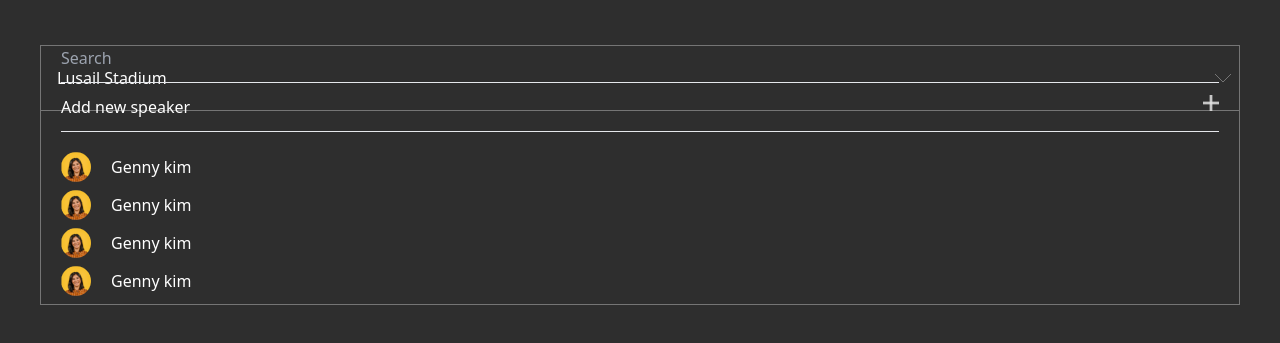
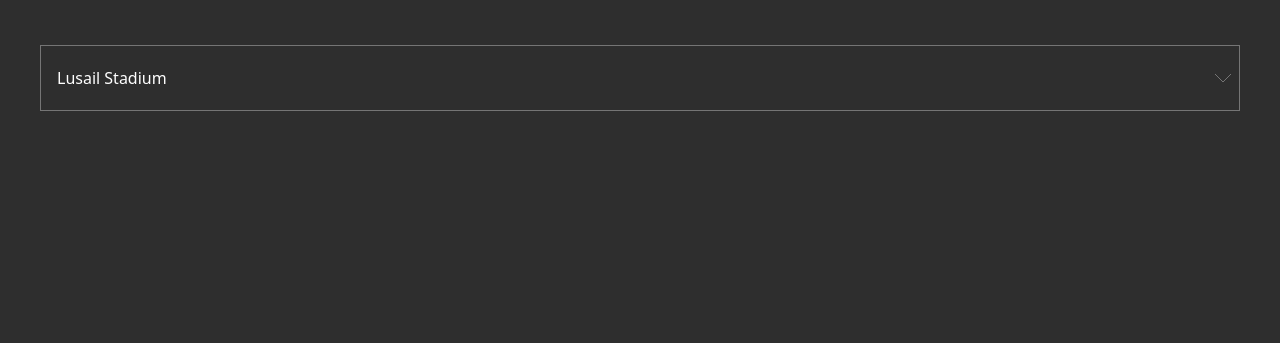
Before and after one commit to kareemegy/demo_blik, a React (Vite) app: page / in a window 1280 px wide. Shown: the part 761-1104 px from the top of the page. Built offline with nearby package versions, Linux system fonts and the light colour scheme.

Commit message:
refactor code and add filter and select

```diff
--- a/src/components/MultiselectInput/MultiselectInput.tsx
+++ b/src/components/MultiselectInput/MultiselectInput.tsx
@@ -1,108 +1,201 @@
-import React, { useState } from "react";
+import { useState } from "react";
 import Arrowicon from "../../assets/arrowDownIcon.svg";
 import AddIcon from "../../assets/add.png";
-import Avatar from "../../assets/avatar.png";
-import Divider from "../Divider/Divider";
+
 interface Item {
   id: number;
   name: string;
+  imageUrl: string;
 }
+// type SelectHandler = (item: Item | null) => void;
 
+interface MultiselectProps {
+  items: Item[];
+  selectedItems: Item[];
+  onSelectedItemsChange: (items: Item[]) => void;
+}
+interface Item {
+  id: number;
+  name: string;
+  imageUrl: string;
+}
 const MultiselectInput = () => {
   const [items, setItems] = useState<Item[]>([
-    { id: 1, name: "Item 1" },
-    { id: 2, name: "Item 2" },
-    { id: 3, name: "Item 2" },
-    { id: 4, name: "Item 2" },
-    { id: 5, name: "Item 2" },
-    { id: 6, name: "Item 2" },
-    { id: 7, name: "Item 2" },
-    { id: 8, name: "Item 2" },
-    { id: 9, name: "Item 2" },
-    { id: 10, name: "Item 2" },
+    {
+      id: 1,
+      name: "Alice Brown",
+      imageUrl:
+        "https://ui-avatars.com/api/?name=Alice+Brown&size=48&rounded=true",
+    },
+    {
+      id: 2,
+      name: "Bob Anderson",
+      imageUrl:
+        "https://ui-avatars.com/api/?name=Bob+Anderson&size=48&rounded=true",
+    },
+    {
+      id: 3,
+      name: "Charlie Carter",
+      imageUrl:
+        "https://ui-avatars.com/api/?name=Charlie+Carter&size=48&rounded=true",
+    },
+    {
+      id: 4,
+      name: "David Davis",
+      imageUrl:
+        "https://ui-avatars.com/api/?name=David+Davis&size=48&rounded=true",
+    },
+    {
+      id: 5,
+      name: "Eva Edwards",
+      imageUrl:
+        "https://ui-avatars.com/api/?name=Eva+Edwards&size=48&rounded=true",
+    },
+    {
+      id: 6,
+      name: "Frank Ford",
+      imageUrl:
+        "https://ui-avatars.com/api/?name=Frank+Ford&size=48&rounded=true",
+    },
+    {
+      id: 7,
+      name: "Grace Garcia",
+      imageUrl:
+        "https://ui-avatars.com/api/?name=Grace+Garcia&size=48&rounded=true",
+    },
+    {
+      id: 8,
+      name: "Henry Hernandez",
+      imageUrl:
+        "https://ui-avatars.com/api/?name=Henry+Hernandez&size=48&rounded=true",
+    },
+    {
+      id: 9,
+      name: "Ivy Johnson",
+      imageUrl:
+        "https://ui-avatars.com/api/?name=Ivy+Johnson&size=48&rounded=true",
+    },
+    {
+      id: 10,
+      name: "Jack Kim",
+      imageUrl:
+        "https://ui-avatars.com/api/?name=Jack+Kim&size=48&rounded=true",
+    },
   ]);
+  const [selectedItems, setSelectedItems] = useState<Item[]>([]);
+  const [isVisible, setIsVisible] = useState(false);
+  const [searchText, setSearchText] = useState("");
 
-  // img,name,title
-  const [selected, setSelected] = useState<Item[]>([]);
+  const handleSearch = (event: React.ChangeEvent<HTMLInputElement>) => {
+    setSearchText(event.target.value);
+  };
+
+  const toggleVisibility = () => {
+    setIsVisible(!isVisible);
+  };
+
+  const handleSelect = (item: Item) => {
+    setSelectedItems([...selectedItems, item]);
+    setIsVisible(false);
+  };
 
   return (
     <div className="relative mt-10">
-      <div className= "  w-full appearance-none bg-transparent border border-gray-400 py-5 px-4 pr-8 z-1">
-        <p className="text-white">Lusail Stadium</p>
-      </div>
-      <div className=" pointer-events-none absolute inset-y-0 right-0 flex items-center px-2 text-white z-1">
-        <img src={Arrowicon} alt="arrow icon" />
-      </div>
-      <div className=" absolute top-0 left-0 w-full z-10 px-5 text-white border border-gray-400">
+      {!isVisible && <DropDown onToggleVisibility={toggleVisibility} />}
+      {isVisible && (
+        <div className="absolute top-0 left-0 w-full  px-5 text-white border border-gray-400">
           <input
-          className="bg-transparent outline-none placeholder:text-"
+            className="bg-transparent outline-none placeholder:text-white"
             type="text"
             name="search"
             id="search"
             placeholder="Search"
+            value={searchText}
+            onChange={handleSearch}
           />
-        <hr className="my-3"  />
+          <hr className="my-3" />
           <div className="flex flex-col justify-between">
             <div className="flex justify-between">
               <p>Add new speaker</p>
               <img className="w-4 h-4" src={AddIcon} alt="add icon" />
             </div>
 
-          <hr className="my-3"  />
-          <ul className="max-h-40 overflow-y-auto">
-            <li className="flex items-center my-2 cursor-pointer">
-              <img className="pr-5" src={Avatar} alt="Avatar image" />
-              <p>Genny kim</p>
-            </li>
-            <li className="flex items-center my-2 cursor-pointer">
-              <img className="pr-5" src={Avatar} alt="Avatar image" />
-              <p>Genny kim</p>
-            </li>
-            <li className="flex items-center my-2 cursor-pointer">
-              <img className="pr-5" src={Avatar} alt="Avatar image" />
-              <p>Genny kim</p>
-            </li>
-            <li className="flex items-center my-2 cursor-pointer">
-              <img className="pr-5" src={Avatar} alt="Avatar image" />
-              <p>Genny kim</p>
-            </li>
-            <li className="flex items-center my-2 cursor-pointer">
-              <img className="pr-5" src={Avatar} alt="Avatar image" />
-              <p>Genny kim</p>
-            </li>
-            <li className="flex items-center my-2 cursor-pointer">
-              <img className="pr-5" src={Avatar} alt="Avatar image" />
-              <p>Genny kim</p>
-            </li>
-            <li className="flex items-center my-2 cursor-pointer">
-              <img className="pr-5" src={Avatar} alt="Avatar image" />
-              <p>Genny kim</p>
-            </li>
-            <li className="flex items-center my-2 cursor-pointer">
-              <img className="pr-5" src={Avatar} alt="Avatar image" />
-              <p>Genny kim</p>
-            </li>
-            <li className="flex items-center my-2 cursor-pointer">
-              <img className="pr-5" src={Avatar} alt="Avatar image" />
-              <p>Genny kim</p>
-            </li>
-            <li className="flex items-center my-2 cursor-pointer">
-              <img className="pr-5" src={Avatar} alt="Avatar image" />
-              <p>Genny kim</p>
-            </li>
-            <li className="flex items-center my-2 cursor-pointer">
-              <img className="pr-5" src={Avatar} alt="Avatar image" />
-              <p>Genny kim</p>
-            </li>
-            <li className="flex items-center my-2 cursor-pointer">
-              <img className="pr-5" src={Avatar} alt="Avatar image" />
-              <p>Genny kim</p>
-            </li>
-          </ul>
+            <hr className="my-3" />
+            <FilterItems
+              list={items}
+              onItemClick={handleSelect}
+              searchTerm={searchText}
+            />
           </div>
+        </div>
+      )}
+      <SelectedItems selectedItems={selectedItems} />
+    </div>
+  );
+};
+
+export default MultiselectInput;
+interface DropDownProps {
+  onToggleVisibility: () => void;
+}
+const DropDown = ({ onToggleVisibility }: DropDownProps) => {
+  return (
+    <div>
+      <div
+        onClick={onToggleVisibility}
+        className="w-full appearance-none bg-transparent border border-gray-400 py-5 px-4 pr-8 "
+      >
+        <p className="text-white">Lusail Stadium</p>
+      </div>
+
+      <div className="absolute pointer-events-none  inset-y-0 right-0 flex items-center px-2 text-white ">
+        <img src={Arrowicon} alt="arrow icon" />
       </div>
     </div>
   );
 };
 
-export default MultiselectInput;
+interface FilterItemsProps {
+  list: Item[];
+  onItemClick: (item: Item) => void;
+  searchTerm: string;
+}
+const FilterItems = ({ list, onItemClick, searchTerm }: FilterItemsProps) => {
+  const filteredItems = list.filter((item) =>
+    item.name.toLowerCase().includes(searchTerm.toLowerCase())
+  );
+
+  return (
+    <ul className="max-h-40 overflow-y-auto">
+      {filteredItems.map((item) => (
+        <li
+          key={item.id}
+          className="flex items-center my-2 cursor-pointer"
+          onClick={() => onItemClick(item)}
+        >
+          <img className="pr-5" src={item.imageUrl} alt="Avatar image" />
+          <p>{item.name}</p>
+        </li>
+      ))}
+    </ul>
+  );
+};
+
+interface SelectedItemsProps {
+  selectedItems: Item[];
+}
+const SelectedItems = ({ selectedItems }: SelectedItemsProps) => {
+  return (
+    <div className="flex flex-wrap">
+      {selectedItems.map((item) => (
+        <div
+          key={item.id}
+          className="flex items-center bg-gray-400 rounded-full px-3 py-1 mx-1 my-1"
+        >
+          <img className="pr-2" src={item.imageUrl} alt="Avatar image" />
+          <p>{item.name}</p>
+        </div>
+      ))}
+    </div>
+  );
+};
```
Lines whose indentation alone changed are shown as unchanged.
